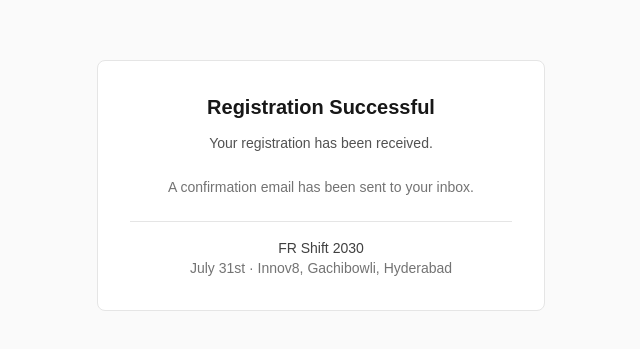
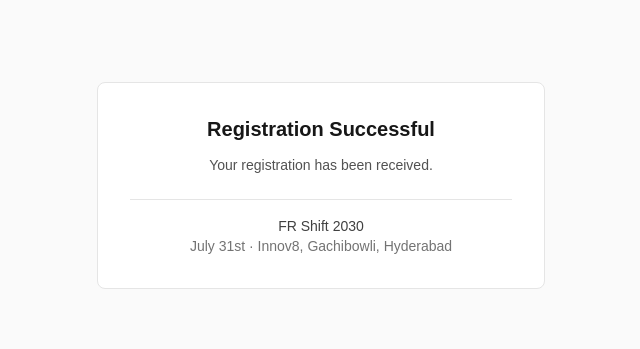
Before and after one commit to learningwithisaacj-byte/FR, a Next.js app: page /register/success in a window 1280 px wide. Shown: the part 215-564 px from the top of the page, without its empty margins (319-959 px from the left). Built offline with nearby package versions, Linux system fonts and the light colour scheme.

Commit message:
small change

```diff
--- a/app/register/success/page.tsx
+++ b/app/register/success/page.tsx
@@ -31,9 +31,7 @@ export default async function RegisterSuccessPage({
           </p>
         )}
 
-        <p className="mt-6 text-sm text-neutral-500 dark:text-neutral-400">
-          A confirmation email has been sent to your inbox.
-        </p>
+
 
         <div className="mt-6 border-t border-neutral-200 pt-4 text-sm text-neutral-500 dark:border-neutral-800 dark:text-neutral-400">
           <p className="font-medium text-neutral-700 dark:text-neutral-300">FR Shift 2030</p>
```
